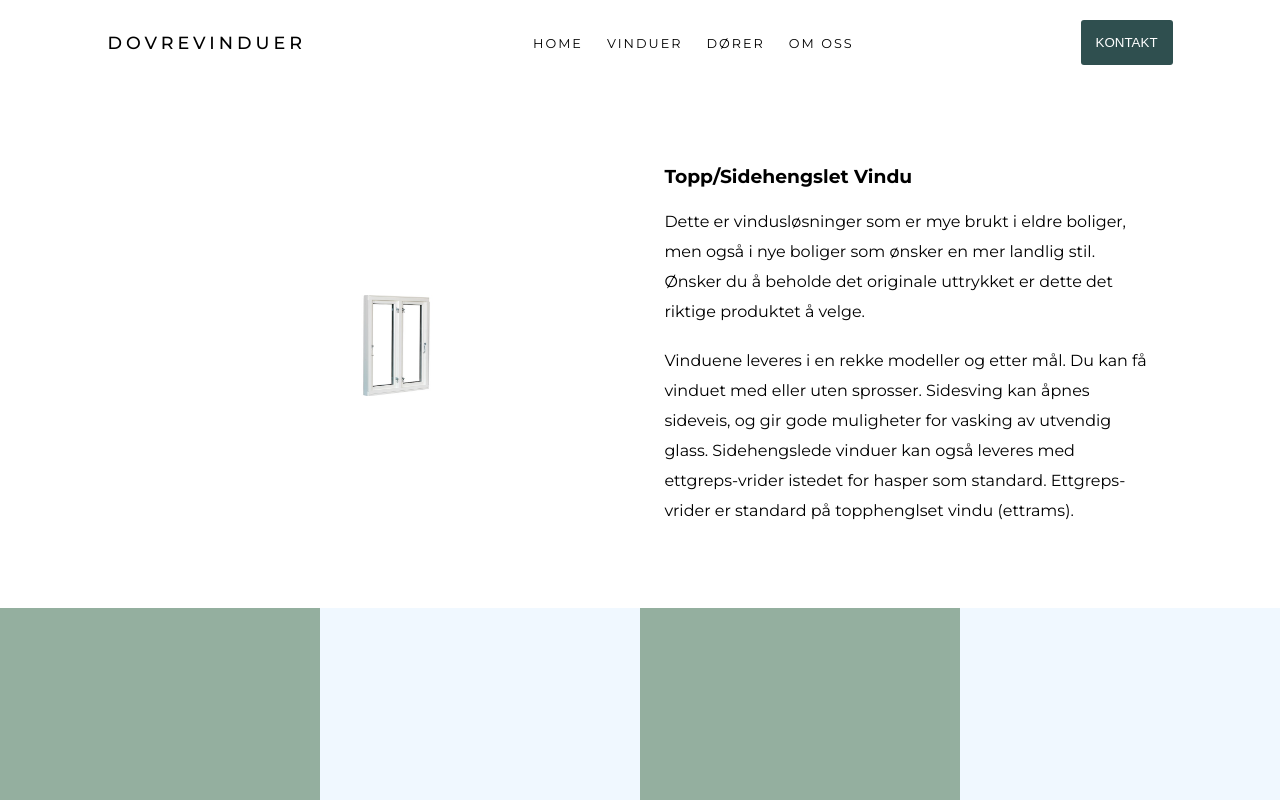
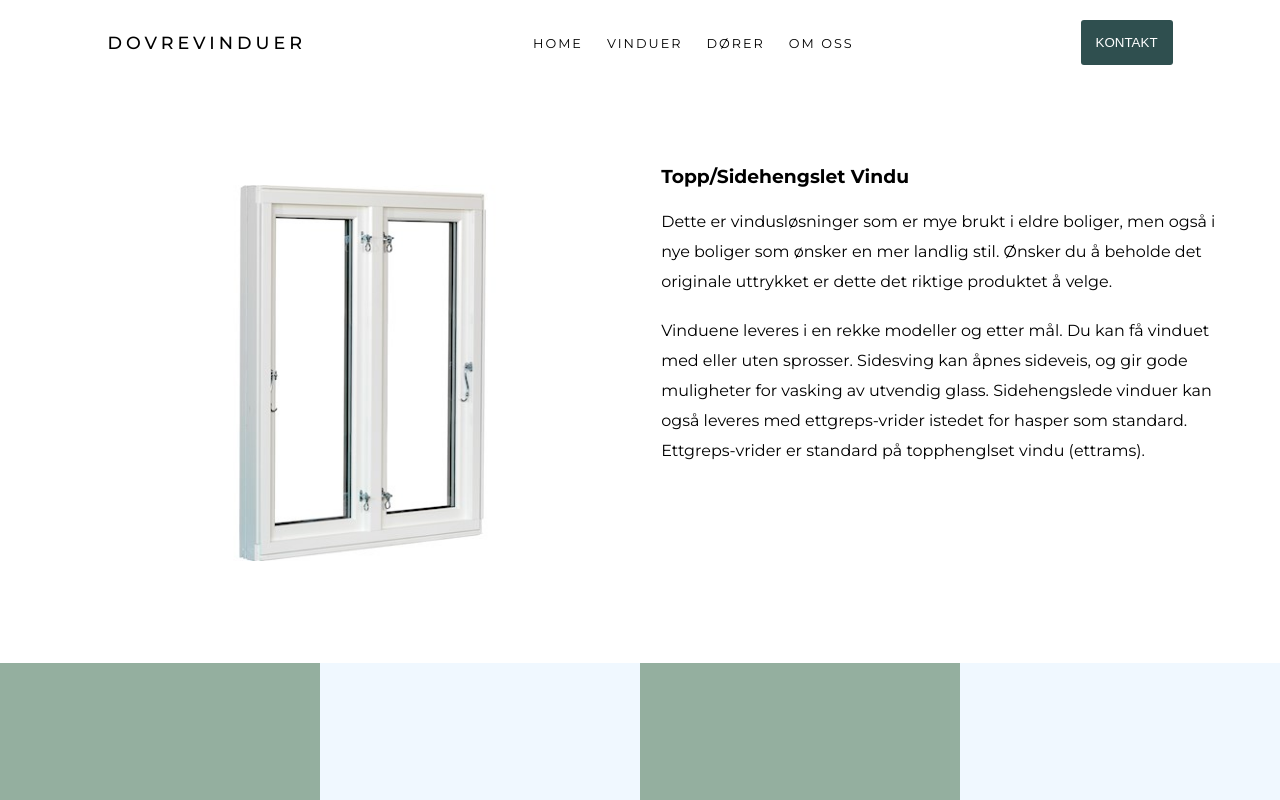
Before and after one commit to DevrMichael/dovre-vinduer, a React (Create React App) app: page /vinduer/1 in a window 1280 px wide. Shown: the top 800 px of the page. Built offline with nearby package versions, Linux system fonts and the light colour scheme.

Commit message:
Separate door and window css and crop window image

```diff
--- a/src/index.css
+++ b/src/index.css
@@ -418,6 +418,26 @@ footer {
 .window-product-info>div>p {
   line-height: 30px;
 }
+.window-product-container {
+  display: flex;
+  width: 90%;
+  margin: 80px auto;
+  justify-content: space-between;
+}
+.window-product-image {
+
+  margin: auto;
+  background-color: white;
+}
+.window-product-image>h2 {
+  text-transform: uppercase;
+  text-align: center;
+}
+.window-product-image > img {
+  display: flex;
+  margin: 20px auto;
+  width: 100%;
+}
 /* DOOR SINGLE PRODUCT PAGE*/
 .door-product-container {
   display: flex;
--- a/src/pages/WindowProduct.js
+++ b/src/pages/WindowProduct.js
@@ -2,14 +2,14 @@ import React from "react";
 import { useParams } from "react-router-dom";
 import windows from "../window";
 
-function DoorProduct() {
+function WindowProduct() {
   const { windowId } = useParams();
   const window = windows.find((door) => door.id === parseInt(windowId));
 
   return (
-    <div className="door-product-background">
-    <div className="door-product-container">
-      <div className="door-product-image">
+    <div>
+    <div className="window-product-container">
+      <div className="window-product-image">
         <img src={window.image} alt="" />
       </div>
       <div className="window-product-info">
@@ -28,4 +28,4 @@ function DoorProduct() {
   );
 }
 
-export default DoorProduct;
+export default WindowProduct;
--- a/src/window.js
+++ b/src/window.js
@@ -1,5 +1,5 @@
 import window0 from './assets/GiljeWindows/2rams-sideh-12-innv.jpeg'
-import window1 from './assets/GiljeWindows/gilje_vindu_fast_innvendig_tre_alu_s.png'
+import window1 from './assets/GiljeWindows/gilje-fast-karm.png'
 import window2 from './assets/GiljeWindows/inn-extra-innv-luftestilling-1.jpeg'
 import window3 from './assets/GiljeWindows/skraa-12-innvul.jpeg'
 import window4 from './assets/GiljeWindows/toppsving-extra-innv-skraa.jpeg'
```
Also changed, not shown: src/assets/GiljeWindows/gilje-fast-karm.png (added).
